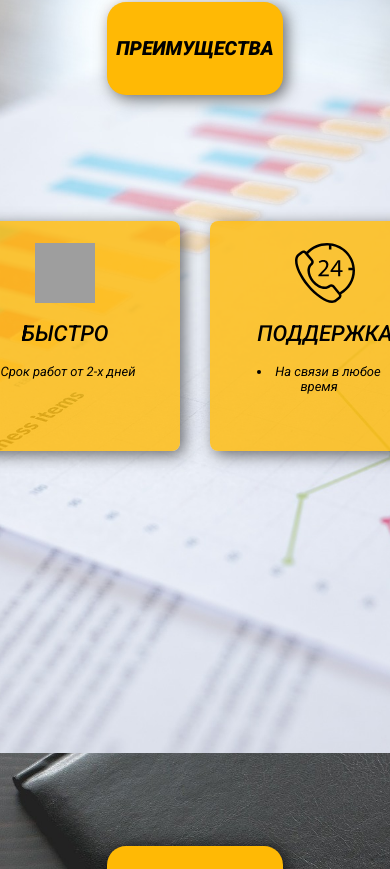
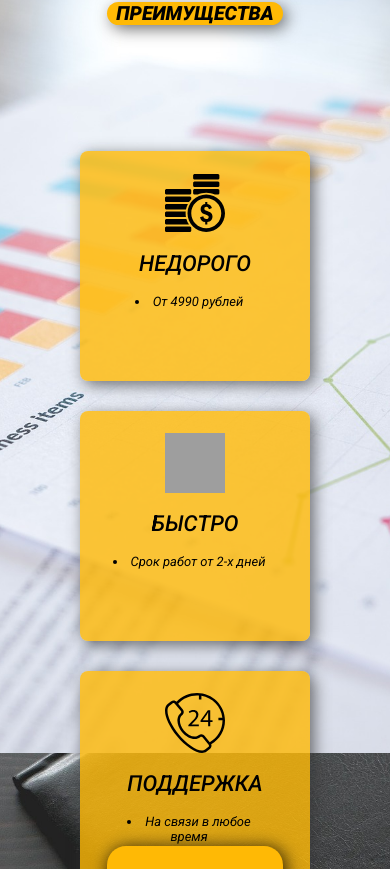
Before and after one commit to AlexCole999/fast-sites, a React (Create React App) app: page / in a window 390 px wide. Shown: the part 935-1804 px from the top of the page. Built offline with nearby package versions, Linux system fonts and the light colour scheme; grey boxes are pictures that could not be loaded.

Commit message:
responsive 1040 for Benefits

```diff
--- a/src/components/Screen2/BenefitsMenu/BenefitsMenu.css
+++ b/src/components/Screen2/BenefitsMenu/BenefitsMenu.css
@@ -5,3 +5,8 @@
   margin-top: 15vh;
   gap: 30px;
 }
+@media screen and (max-width:1040px) {
+  .BenefitsMenu {
+    flex-wrap: wrap;
+  }
+}
```
